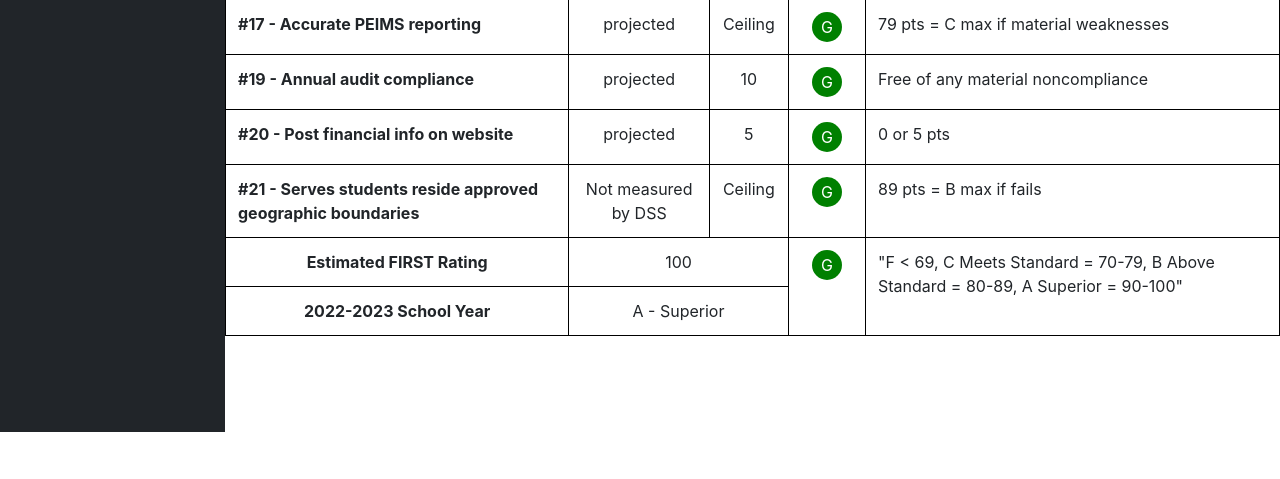
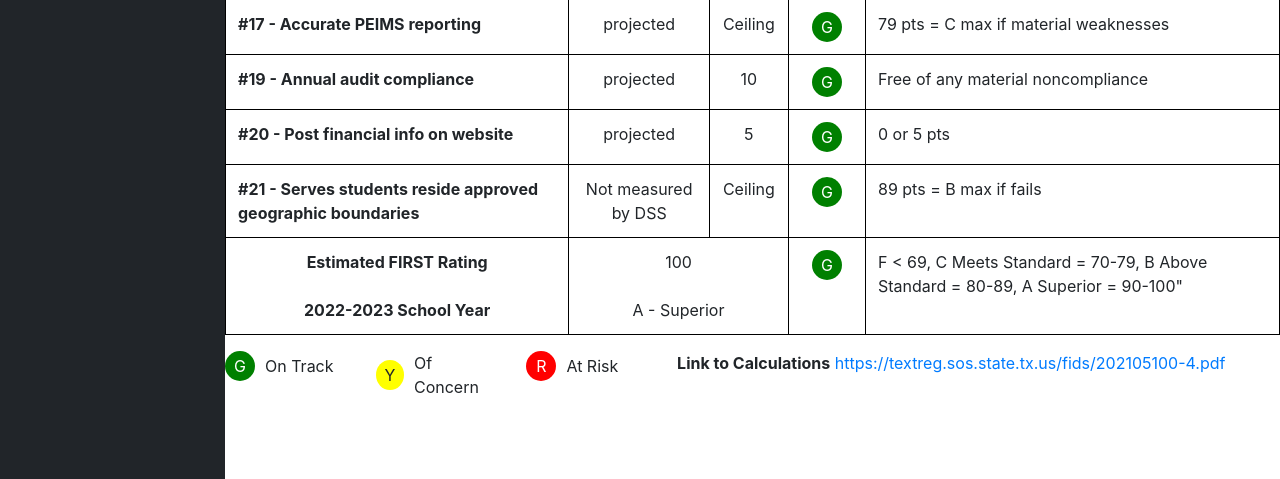
Before and after one commit to dss-edu/Financial, a Django app: page /first_advantage/ in a window 1280 px wide. Shown: the part 1346-1825 px from the top of the page. Before the commit the page ends 1778 px from the top, so only its background shows below. Run offline with Django 3.2, Linux system fonts and the light colour scheme; some libraries are stand-ins or nearby versions.

Commit message:
update pdf and legends for table

```diff
--- a/config/finance/static/css/first.css
+++ b/config/finance/static/css/first.css
@@ -1,4 +1,4 @@
-.green-circle, .yellow-circle{
+.green-circle, .yellow-circle, .red-circle{
     display:flex;
     border-radius: 50%;
     text-align: center;
@@ -14,6 +14,20 @@
     color:white;
 }
 
-.yelllow-circle{
+.yellow-circle{
     background-color: yellow;
 }
+
+.red-circle{
+    background-color: red;
+    color: white;
+}
+.circle-legend {
+  display: flex;
+  align-items: center;
+  gap: 10px; /* Adjust this gap as needed */
+}
+
+.legend-text {
+  margin: 0;
+}
--- a/config/finance/templates/dashboard/advantage/first_advantage.html
+++ b/config/finance/templates/dashboard/advantage/first_advantage.html
@@ -338,29 +338,51 @@
 
       </tr>
       <tr>
-        <td style="text-align:center;"><strong>Estimated FIRST Rating</strong></td>
-        <td colspan = "2" style="text-align:center;">100	</td>
+        <td style="text-align:center;border-bottom:none;"><strong>Estimated FIRST Rating</strong></td>
+        <td colspan = "2" style="text-align:center;border-bottom:none;">100	</td>
 
         <td rowspan="2" style="text-align:center;"><p class="green-circle">G</p></td>
-        <td  rowspan="2">"F < 69, C Meets Standard = 70-79,
+        <td  rowspan="2">
+          F &lt; 69, C Meets Standard = 70-79,
           B Above Standard = 80-89,
           A Superior = 90-100"
-
-          </td>
-
+        </td>
       </tr>
       <tr>
-        <td style="text-align:center;"><strong>2022-2023 School Year</strong></td>
-        <td colspan = "2" style="text-align:center;">A - Superior
-        </td>
-
-
+        <td style="text-align:center;border-top:none;"><strong>2022-2023 School Year</strong></td>
+        <td colspan = "2" style="text-align:center; border-top:none;">A - Superior</td>
       </tr>
-
-
 </tbody>
 </table>
 </form>
+</div>
+
+<div class="row">
+  <div class="col">
+    <div class="circle-legend">
+      <p class="green-circle" style="margin:0;">G</p>
+      <p class="legend-text">On Track</p>
+    </div>
+  </div>
+  <div class="col">
+    <div class="circle-legend">
+      <p class="yellow-circle" style="margin:0;">Y</p>
+      <p class="legend-text">Of Concern</p>
+    </div>
+  </div>
+  <div class="col">
+    <div class="circle-legend">
+      <p class="red-circle" style="margin:0;">R</p>
+      <p class="legend-text">At Risk</p>
+    </div>
+  </div>
+  <div class="col-7">
+    <div class="circle-legend">
+      <p><b>Link to Calculations</b>
+      <a class="legend-text" href="https://textreg.sos.state.tx.us/fids/202105100-4.pdf">https://textreg.sos.state.tx.us/fids/202105100-4.pdf</a>
+      </>
+    </div>
+  </div>
 </div>
 
 
```
Also changed, not shown: config/finance/static/js/reports.js (+4 -4 lines).
